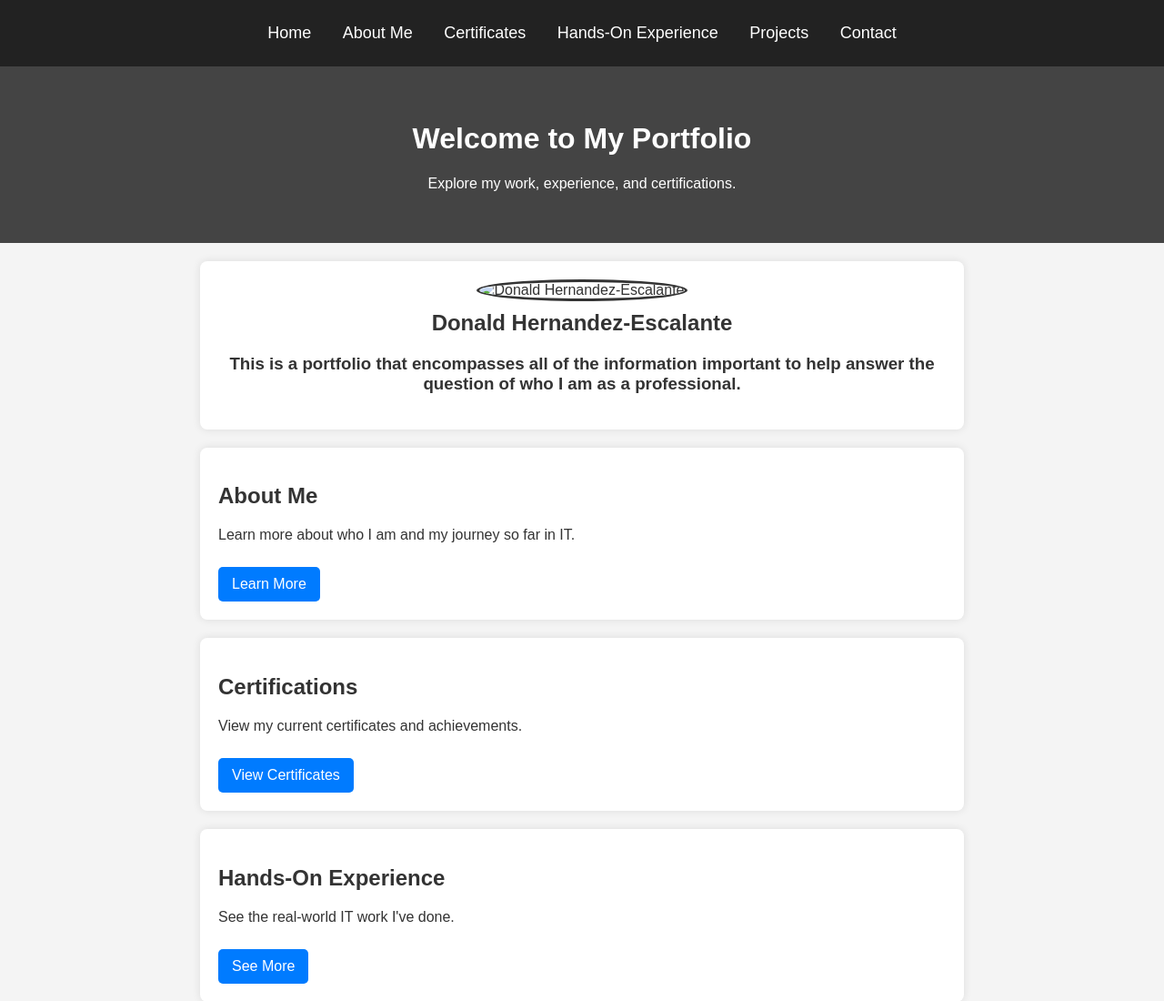
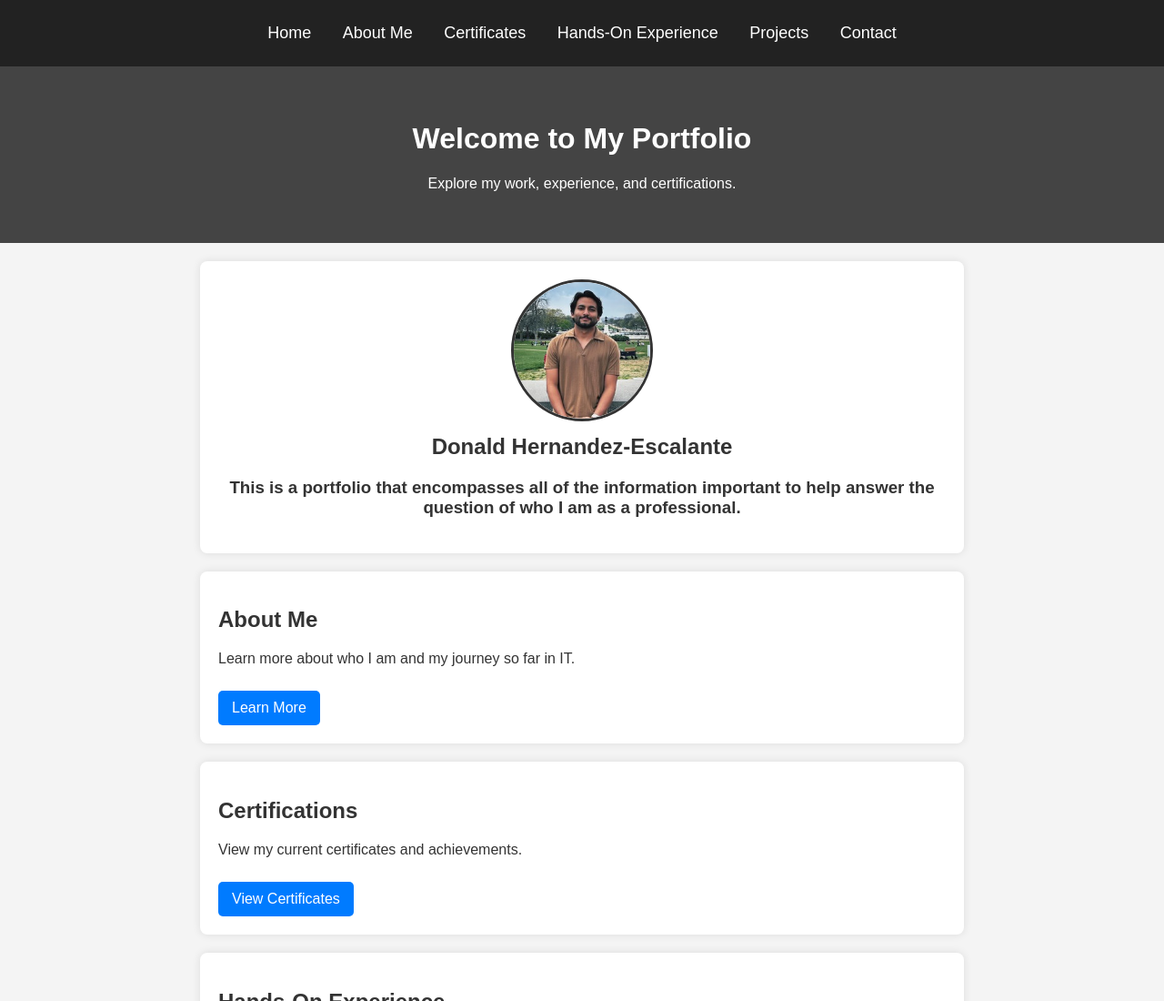
Before and after one commit to dheresca98/dheresca98, a plain HTML site: page index.html in a window 1280 px wide. Shown: the top 1100 px of the page at 91% size. Drawn offline with Linux system fonts and the light colour scheme.

Commit message:
Update index.html

```diff
--- a/index.html
+++ b/index.html
@@ -28,7 +28,7 @@
     </header>
 
     <section id="profile">
-        <img src="files/profile.jpg" alt="Donald Hernandez-Escalante" id="profile-picture">
+        <img src="profile.jpg" alt="Donald Hernandez-Escalante" id="profile-picture">
         <h2>Donald Hernandez-Escalante</h2>
         <h3>This is a portfolio that encompasses all of the information important to help answer the question of who I am as a professional.</h3>
     </section>
```
